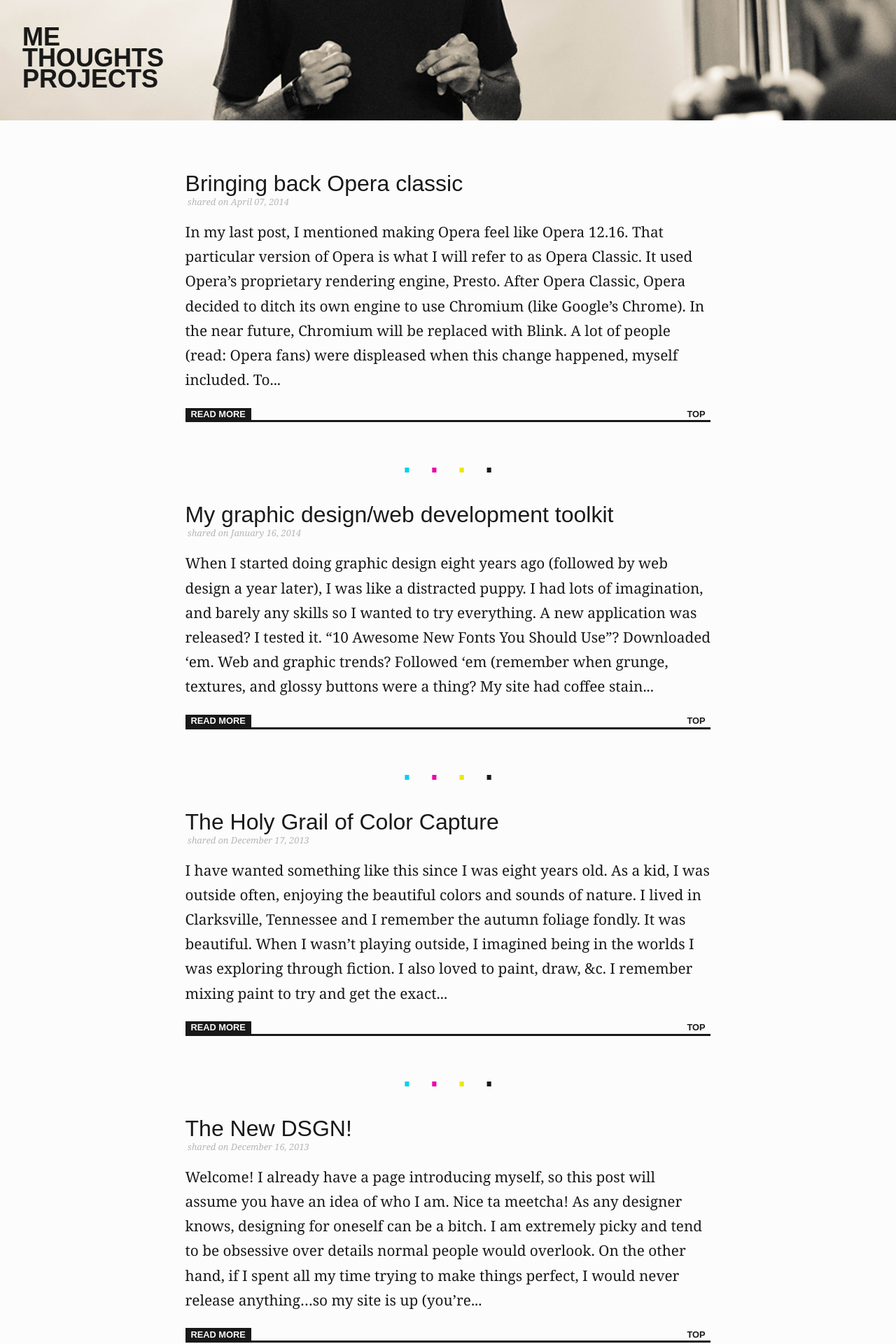
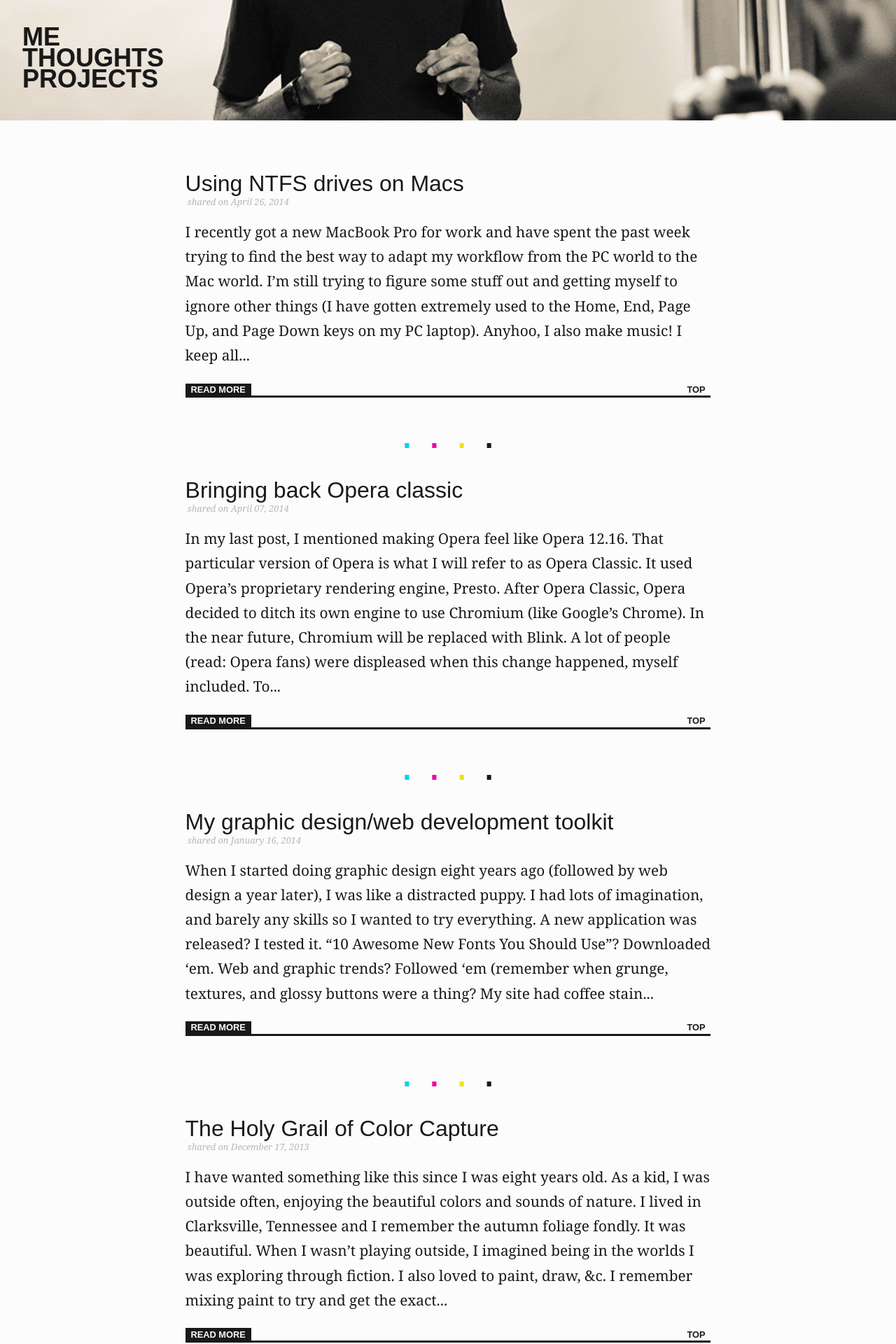
Before and after one commit to NetOpWibby/DSGN, a Jekyll site: the page built from thoughts/index.html, in a window 1280 px wide. Shown: the part 338-2258 px from the top of the page at 70% size. Built offline with Jekyll 4.4.1, drawn with Linux system fonts in a browser that asks for light colours; some web fonts are replaced; Markdown is read by kramdown in place of the engine named in the settings; the list of posts is cut into pages by our own code; comment, search, counter and statistics services are not loaded; some of the changed text lies outside the part shown.

Commit message:
New blog post

```diff
--- /dev/null
+++ b/_posts/2014-04-26-using-ntfs-drives-on-macs.md
@@ -0,0 +1,21 @@
+---
+layout: post
+title:  "Using NTFS drives on Macs"
+date:   2014-04-26
+category: post
+---
+
+I recently got a new MacBook Pro for work and have spent the past week trying to find the best way to adapt my workflow from the PC world to the Mac world. I'm still trying to figure some stuff out and getting myself to ignore other things (I have gotten extremely used to the Home, End, Page Up, and Page Down keys on my PC laptop).
+
+Anyhoo, I also make music! I keep all my samples and song files on an external hard drive, simply because I have so much. Of course, that external was formatted for PC use. That means Macs can only <em>read</em> from NTFS drives, not write to them. There are apps out there that can take care of the headache for you, but why pay when you can find free alternatives?
+
+I didn't have to access the command line to do anything, just install and reboot. I have made all the files needed for this <a href="https://app.box.com/s/7kdsn3kvryhbh1yixnu6">available here</a>, in case the official links die. It's kind of important to install them in order, so it goes:
+
+<ol>
+	<li><a href="http://www.macupdate.com/app/mac/24481/ntfs-3g">NTFS-3G</a></li>
+	<li><a href="http://osxfuse.github.io">Fuse</a></li>
+	<li><a href="mac.softpedia.com/get/Utilities/Fuse-Wait.shtml">Fuse Wait</a></li>
+	<li><a href="http://www.tuxera.com/mac/macfuse-core-10.5-2.1.9.dmg">MacFUSE Core</a></li>
+</ol>
+
+The <a href="http://www.macbreaker.com/2012/02/enable-write-for-ntfs-hard-drives-on.html#comment-925777564">original tutorial</a> I was following said I just needed the above files. Maybe something changed between Lion and Mavericks, but I also needed MacFuse. I then got a message saying MacFuse wasn't fully installed (augh!), <a href="http://stackoverflow.com/questions/11326969/macfuse-does-not-appear-to-be-installed">so I installed "MacFUSE Core"</a>. Not sure what the difference was, but hey, everything should be working for you now!
--- a/css/_base.scss
+++ b/css/_base.scss
@@ -126,7 +126,7 @@ p {
 	@include serif;
   font-size: 1.3rem;
 	line-height: 2.2rem;
-  margin: 0 0 2.5rem 0;
+	margin: 0 0 2.5rem 0;
 	text-align: left;
 }
 
```
Also changed, not shown: css/_layout.scss (+14 -1 lines), css/style.css.
